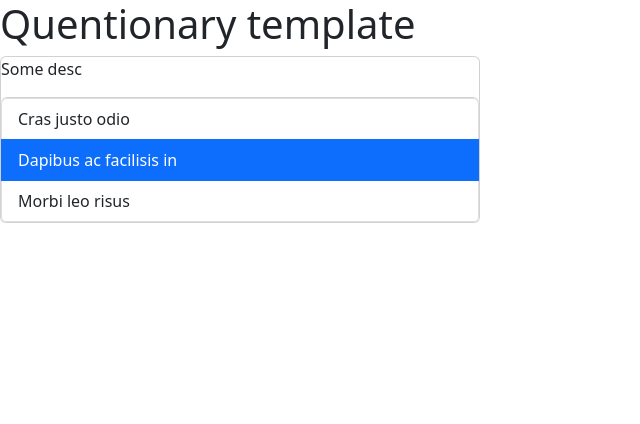
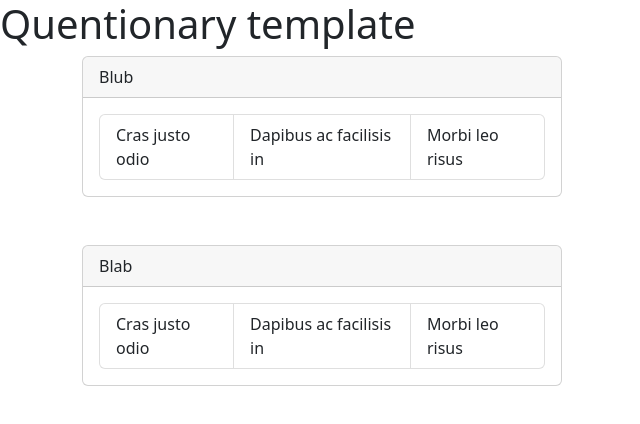
Before and after one commit to aburenko/rs-questionary, a React (Vite) app: page / in a window 1280 px wide. Shown: the top 424 px of the page, without its empty margins (0-640 px from the left). Built offline with nearby package versions, Linux system fonts and the light colour scheme.

Commit message:
Add distance between cards

```diff
--- a/src/App.tsx
+++ b/src/App.tsx
@@ -1,6 +1,7 @@
 import "./App.css";
+import "bootstrap/dist/css/bootstrap.min.css";
 import { Questionary } from "./components/Questionary";
-import "bootstrap/dist/css/bootstrap.min.css";
+import { Row, Col, Container } from "react-bootstrap";
 
 function App() {
   let items = ["Cras justo odio", "Dapibus ac facilisis in", "Morbi leo risus"];
@@ -8,7 +9,14 @@ function App() {
   return (
     <>
       <h1>Quentionary template</h1>
-      <Questionary promts={items} heading="Some desc" />
+      <Container>
+        <Row>
+          <Col>
+            <Questionary promts={items} heading="Blub" />
+            <Questionary promts={items} heading="Blab" />
+          </Col>
+        </Row>
+      </Container>
     </>
   );
 }
--- a/src/components/Questionary.tsx
+++ b/src/components/Questionary.tsx
@@ -8,7 +8,7 @@ interface Props {
 }
 
 function Questionary(props: Props) {
-  const [currentIndex, setCurrentIndex] = useState(1);
+  const [currentIndex, setCurrentIndex] = useState(-1);
 
   function GetListElement(index: number, value: string) {
     return (
@@ -22,11 +22,13 @@ function Questionary(props: Props) {
   }
 
   return (
-    <Card style={{ width: "30rem" }}>
-      <p>{props.heading}</p>
-      <ListGroup>
-        {props.promts.map((value, index) => GetListElement(index, value))}
-      </ListGroup>
+    <Card className="mb-5" style={{ width: "30rem" }}>
+      <Card.Header>{props.heading}</Card.Header>
+      <Card.Body>
+        <ListGroup horizontal>
+          {props.promts.map((value, index) => GetListElement(index, value))}
+        </ListGroup>
+      </Card.Body>
     </Card>
   );
 }
```
